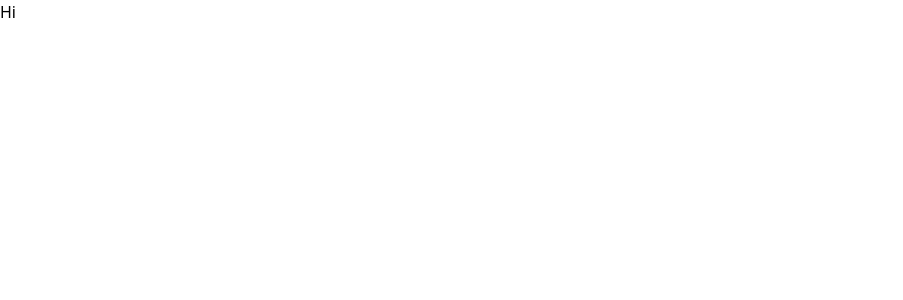
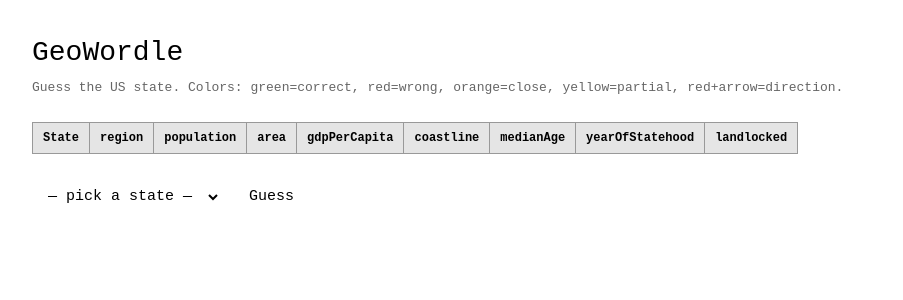
Before and after one commit to Eric-Zhang-Developer/geowordle, a Next.js app: page / in a window 1280 px wide. Shown: the top 300 px of the page, without its empty margins (0-903 px from the left). Built offline with nearby package versions, Linux system fonts and the light colour scheme.

Commit message:
feat: mvp walking skeleton

```diff
--- a/src/app/page.tsx
+++ b/src/app/page.tsx
@@ -1,3 +1,122 @@
+'use client';
+
+import { useGame } from '../hooks/useGame';
+import { CellState, State } from '../lib/gameLogic';
+
+const COLUMNS = [
+  'region', 'population', 'area', 'gdpPerCapita',
+  'coastline', 'medianAge', 'yearOfStatehood', 'landlocked',
+] as const;
+
+type Column = typeof COLUMNS[number];
+
+const BG: Record<CellState, string> = {
+  correct:   '#16a34a',
+  incorrect: '#dc2626',
+  partial:   '#ca8a04',
+  close:     '#ea580c',
+  higher:    '#dc2626',
+  lower:     '#dc2626',
+};
+
+const INDICATOR: Partial<Record<CellState, string>> = {
+  higher: ' ▲',
+  lower:  ' ▼',
+  close:  ' ≈',
+  partial: ' ~',
+};
+
+function fmt(col: Column, s: State): string {
+  switch (col) {
+    case 'population':
+      return s.population >= 1e6
+        ? `${(s.population / 1e6).toFixed(1)}M`
+        : `${(s.population / 1e3).toFixed(0)}K`;
+    case 'area':         return s.area.toLocaleString();
+    case 'gdpPerCapita': return `$${(s.gdpPerCapita / 1000).toFixed(0)}K`;
+    case 'medianAge':    return `${s.medianAge}`;
+    case 'yearOfStatehood': return `${s.yearOfStatehood}`;
+    case 'region':       return s.region;
+    case 'coastline':    return s.coastline;
+    case 'landlocked':   return s.landlocked ? 'Yes' : 'No';
+  }
+}
+
+const th: React.CSSProperties = {
+  border: '1px solid #999',
+  padding: '6px 10px',
+  background: '#e5e5e5',
+  fontSize: 12,
+  textAlign: 'left',
+  whiteSpace: 'nowrap',
+};
+
+const td: React.CSSProperties = {
+  border: '1px solid #999',
+  padding: '6px 10px',
+  fontSize: 13,
+};
+
 export default function Home() {
-  return <div>Hi</div>;
+  const { guesses, selected, setSelected, submitGuess, isWon, remaining } = useGame();
+
+  return (
+    <main style={{ padding: 32, fontFamily: 'monospace' }}>
+      <h1 style={{ fontSize: 28, marginBottom: 4 }}>GeoWordle</h1>
+      <p style={{ marginBottom: 24, color: '#666', fontSize: 13 }}>
+        Guess the US state. Colors: green=correct, red=wrong, orange=close, yellow=partial, red+arrow=direction.
+      </p>
+
+      <div style={{ overflowX: 'auto', marginBottom: 24 }}>
+        <table style={{ borderCollapse: 'collapse' }}>
+          <thead>
+            <tr>
+              <th style={th}>State</th>
+              {COLUMNS.map(c => <th key={c} style={th}>{c}</th>)}
+            </tr>
+          </thead>
+          <tbody>
+            {guesses.map((g, i) => (
+              <tr key={i}>
+                <td style={{ ...td, fontWeight: 'bold' }}>{g.state.name}</td>
+                {COLUMNS.map(c => {
+                  const state = g.cells[c];
+                  return (
+                    <td key={c} style={{ ...td, background: BG[state], color: '#fff', minWidth: 80 }}>
+                      {fmt(c, g.state)}{INDICATOR[state] ?? ''}
+                    </td>
+                  );
+                })}
+              </tr>
+            ))}
+          </tbody>
+        </table>
+      </div>
+
+      {isWon ? (
+        <p style={{ color: 'green', fontSize: 20, fontWeight: 'bold' }}>
+          Got it in {guesses.length} guess{guesses.length !== 1 ? 'es' : ''}!
+        </p>
+      ) : (
+        <div style={{ display: 'flex', gap: 8 }}>
+          <select
+            value={selected}
+            onChange={e => setSelected(e.target.value)}
+            style={{ padding: '8px 12px', fontSize: 15 }}
+          >
+            <option value="">— pick a state —</option>
+            {remaining.map(s => (
+              <option key={s.name} value={s.name}>{s.name}</option>
+            ))}
+          </select>
+          <button
+            onClick={submitGuess}
+            style={{ padding: '8px 20px', fontSize: 15, cursor: 'pointer' }}
+          >
+            Guess
+          </button>
+        </div>
+      )}
+    </main>
+  );
 }
--- /dev/null
+++ b/src/data/states.json
@@ -0,0 +1,35 @@
+[
+  {
+    "name": "California",
+    "region": "West",
+    "population": 39538223,
+    "area": 163696,
+    "gdpPerCapita": 89540,
+    "coastline": "Pacific",
+    "medianAge": 37.3,
+    "yearOfStatehood": 1850,
+    "landlocked": false
+  },
+  {
+    "name": "Texas",
+    "region": "South",
+    "population": 29145505,
+    "area": 268596,
+    "gdpPerCapita": 63600,
+    "coastline": "Gulf",
+    "medianAge": 35.5,
+    "yearOfStatehood": 1845,
+    "landlocked": false
+  },
+  {
+    "name": "Wyoming",
+    "region": "West",
+    "population": 576851,
+    "area": 97813,
+    "gdpPerCapita": 70176,
+    "coastline": "None",
+    "medianAge": 38.5,
+    "yearOfStatehood": 1890,
+    "landlocked": true
+  }
+]
--- /dev/null
+++ b/src/hooks/useGame.ts
@@ -0,0 +1,26 @@
+'use client';
+
+import { useState } from 'react';
+import statesData from '../data/states.json';
+import { compareGuess, GuessResult, State } from '../lib/gameLogic';
+import { getTodaysState } from '../lib/dailySeed';
+
+export function useGame() {
+  const [target] = useState<State>(() => getTodaysState());
+  const [guesses, setGuesses] = useState<GuessResult[]>([]);
+  const [selected, setSelected] = useState('');
+
+  const isWon = guesses.some(g => g.isWin);
+  const guessedNames = new Set(guesses.map(g => g.state.name));
+  const remaining = (statesData as State[]).filter(s => !guessedNames.has(s.name));
+
+  function submitGuess() {
+    if (!selected) return;
+    const state = (statesData as State[]).find(s => s.name === selected);
+    if (!state) return;
+    setGuesses(prev => [...prev, compareGuess(state, target)]);
+    setSelected('');
+  }
+
+  return { guesses, selected, setSelected, submitGuess, isWon, remaining };
+}
--- /dev/null
+++ b/src/lib/dailySeed.ts
@@ -0,0 +1,8 @@
+import statesData from '../data/states.json';
+import type { State } from './gameLogic';
+
+export function getTodaysState(): State {
+  const epoch = new Date('2026-01-01').getTime();
+  const dayIndex = Math.floor((Date.now() - epoch) / (1000 * 60 * 60 * 24));
+  return statesData[dayIndex % statesData.length] as State;
+}
--- /dev/null
+++ b/src/lib/gameLogic.ts
@@ -0,0 +1,57 @@
+export type CellState = 'correct' | 'incorrect' | 'partial' | 'close' | 'higher' | 'lower';
+
+export interface State {
+  name: string;
+  region: string;
+  population: number;
+  area: number;
+  gdpPerCapita: number;
+  coastline: string;
+  medianAge: number;
+  yearOfStatehood: number;
+  landlocked: boolean;
+}
+
+export interface GuessResult {
+  state: State;
+  cells: Record<string, CellState>;
+  isWin: boolean;
+}
+
+function numericCompare(
+  guessVal: number,
+  targetVal: number,
+  threshold: number,
+  isPercent: boolean
+): CellState {
+  if (guessVal === targetVal) return 'correct';
+  const diff = isPercent
+    ? Math.abs(guessVal - targetVal) / targetVal
+    : Math.abs(guessVal - targetVal);
+  if (diff <= threshold) return 'close';
+  return guessVal < targetVal ? 'higher' : 'lower';
+}
+
+export function compareGuess(guess: State, target: State): GuessResult {
+  let coastline: CellState;
+  if (guess.coastline === target.coastline) {
+    coastline = 'correct';
+  } else if (guess.coastline !== 'None' && target.coastline !== 'None') {
+    coastline = 'partial';
+  } else {
+    coastline = 'incorrect';
+  }
+
+  const cells: Record<string, CellState> = {
+    region: guess.region === target.region ? 'correct' : 'incorrect',
+    population: numericCompare(guess.population, target.population, 0.2, true),
+    area: numericCompare(guess.area, target.area, 0.2, true),
+    gdpPerCapita: numericCompare(guess.gdpPerCapita, target.gdpPerCapita, 0.15, true),
+    coastline,
+    medianAge: numericCompare(guess.medianAge, target.medianAge, 3, false),
+    yearOfStatehood: numericCompare(guess.yearOfStatehood, target.yearOfStatehood, 20, false),
+    landlocked: guess.landlocked === target.landlocked ? 'correct' : 'incorrect',
+  };
+
+  return { state: guess, cells, isWin: guess.name === target.name };
+}
```
